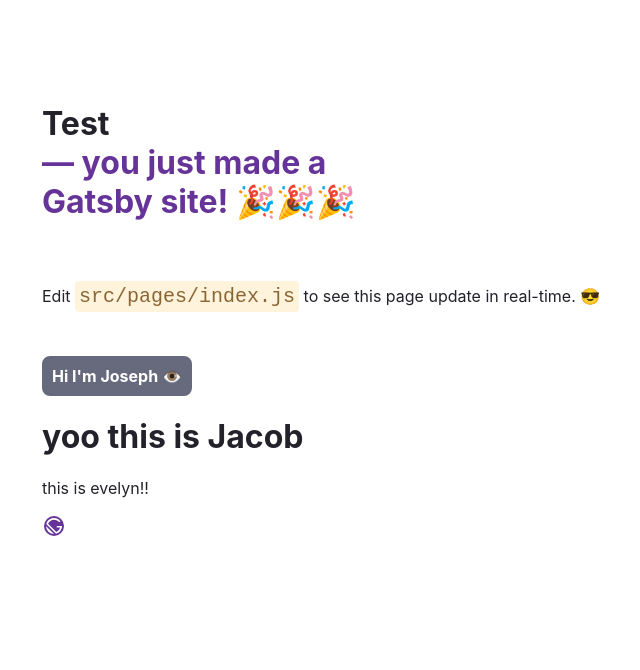
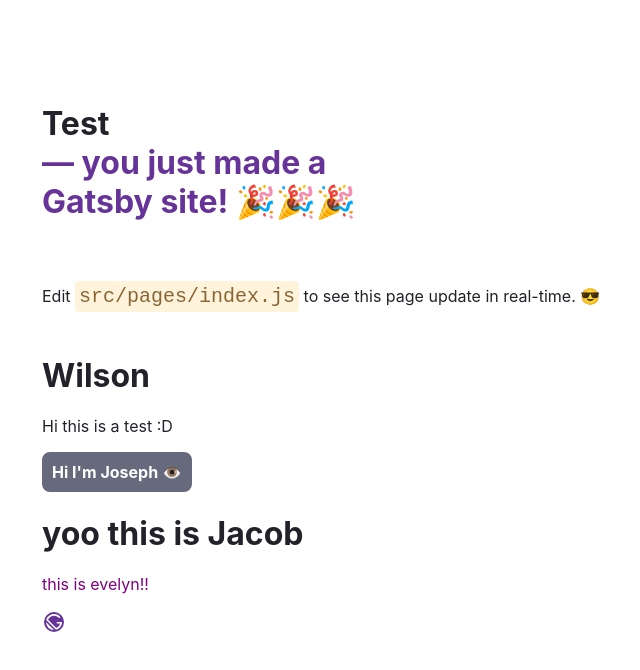
Before and after one commit to EmpathyBytes/empathy-bytes-website-legacy, a Gatsby site: page / in a window 1280 px wide. Shown: the whole page, without its empty margins (62-702 px from the left). Built offline with nearby package versions, Linux system fonts and the light colour scheme; Gatsby itself is replaced by a stand-in of ours.

Commit message:
purple text

```diff
--- a/src/components/Evelyn.js
+++ b/src/components/Evelyn.js
@@ -3,7 +3,7 @@
 export default function Evelyn() {
     return (
         <div>
-          <p> this is evelyn!! </p>
+          <p style={{color: 'purple'}}> this is evelyn!! </p>
         </div>
     )
 };
--- a/src/components/Wilson.js
+++ b/src/components/Wilson.js
@@ -0,0 +1,13 @@
+import * as React from "react";
+import { Link } from "gatsby";
+
+const Wilson = () => {
+  return (
+    <div>
+      <h1> Wilson </h1>
+      <p> Hi this is a test :D </p>
+    </div>
+  );
+};
+
+export default Wilson;
--- a/src/pages/index.js
+++ b/src/pages/index.js
@@ -96,6 +96,7 @@
         update in real-time. 😎
       </p>
 
+      <Wilson></Wilson>
       <Joseph/>
       <Jacob />
       <Evelyn/>
```
